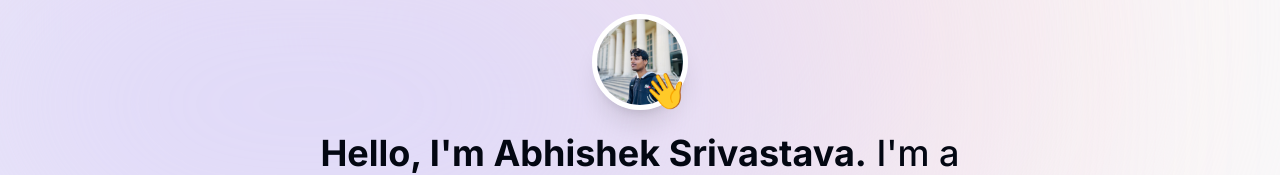
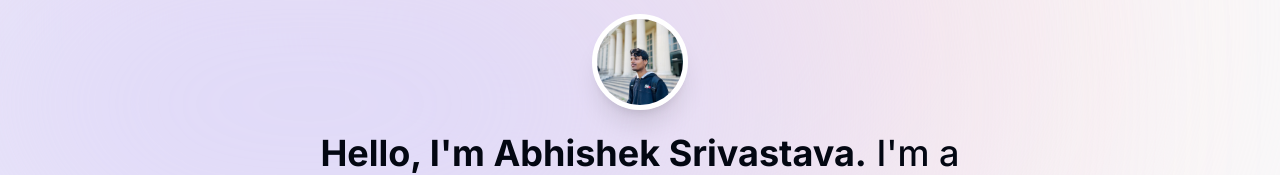
Before and after one commit to abhisheksrivastava000/Abhishek.portfolio, a Next.js app: page / in a window 1280 px wide. Shown: the part 130-305 px from the top of the page. Built offline with nearby package versions, Linux system fonts and the light colour scheme.

Commit message:
removed the waving emoji

```diff
--- a/components/intro.tsx
+++ b/components/intro.tsx
@@ -52,7 +52,7 @@ export default function Intro() {
               duration: 0.7,
             }}
           >
-            👋
+
           </motion.span>
         </div>
       </div>
```
